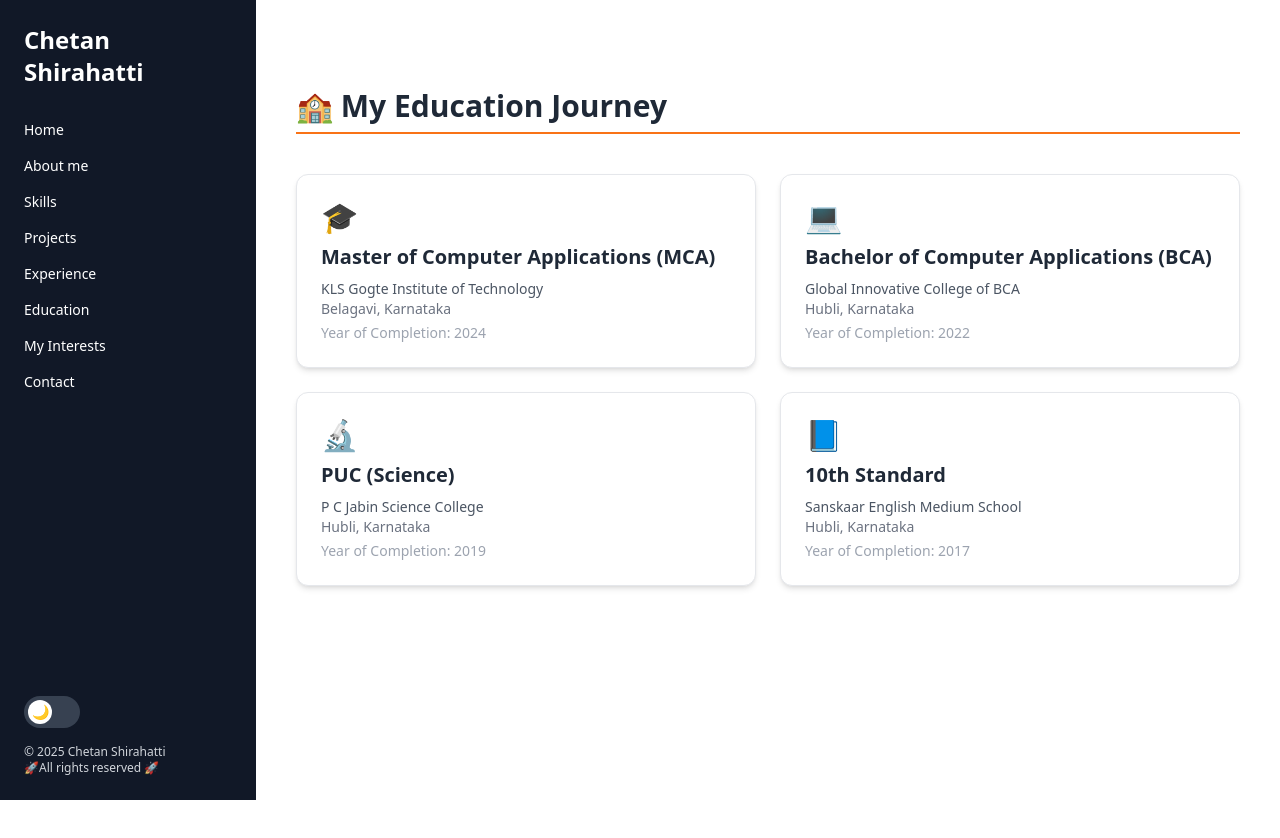
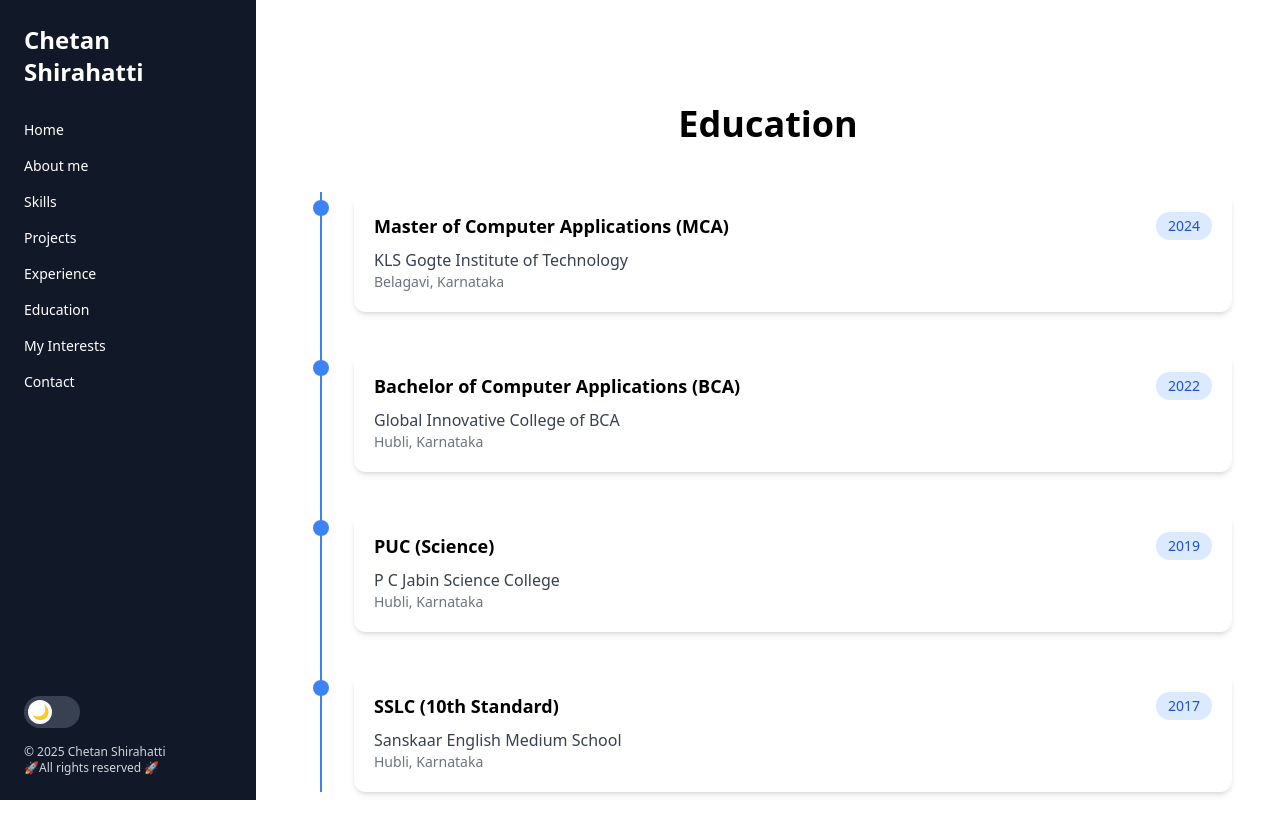
Before and after one commit to chetanshirahatti/portfolio-vite-react, a React (Vite) app: page /Education in a window 1280 px wide. Shown: the top 838 px of the page. Before the commit the page ends 800 px from the top, so only its background shows below. Built offline with nearby package versions, Linux system fonts and the light colour scheme.

Commit message:
Refactor Education component and improved layout
Updated the Education component to replace 'address' with 'location' and modified degree names for clarity. Enhanced the layout and animation effects for improved presentation.

```diff
--- a/src/pages/Education.jsx
+++ b/src/pages/Education.jsx
@@ -1,70 +1,76 @@
-// src/pages/Education.jsx
+
 import React from "react";
 import { motion } from "framer-motion";
 
 const educationData = [
   {
-    emoji: "🎓",
     degree: "Master of Computer Applications (MCA)",
     institution: "KLS Gogte Institute of Technology",
-    address: "Belagavi, Karnataka",
+    location: "Belagavi, Karnataka",
     year: "2024",
   },
   {
-    emoji: "💻",
     degree: "Bachelor of Computer Applications (BCA)",
     institution: "Global Innovative College of BCA",
-    address: "Hubli, Karnataka",
+    location: "Hubli, Karnataka",
     year: "2022",
   },
-
   {
-    emoji: "🔬",
     degree: "PUC (Science)",
     institution: "P C Jabin Science College",
-    address: "Hubli, Karnataka",
+    location: "Hubli, Karnataka",
     year: "2019",
   },
-
   {
-    emoji: "📘",
-    degree: "10th Standard",
+    degree: "SSLC (10th Standard)",
     institution: "Sanskaar English Medium School",
-    address: "Hubli, Karnataka",
+    location: "Hubli, Karnataka",
     year: "2017",
   },
-
-
 ];
 
 const Education = () => {
   return (
-    <section className="max-w-6xl mx-auto px-4 py-16 text-gray-800">
-      <h2 className="text-3xl font-bold mb-10 border-b-2 pb-2 border-orange-500 dark:text-gray-200">
-         🏫 My Education Journey
-      </h2>
-      <div className="grid grid-cols-1 sm:grid-cols-2 md:grid-cols-2 gap-6">
+    <section className="max-w-5xl mx-auto px-6 py-20">
+      <motion.h2
+        className="text-4xl font-bold text-center mb-12 dark:text-white"
+        initial={{ opacity: 0, y: -20 }}
+        whileInView={{ opacity: 1, y: 0 }}
+      >
+        Education
+      </motion.h2>
+
+      <div className="relative border-l-2 border-blue-500 ml-4">
         {educationData.map((item, index) => (
           <motion.div
             key={index}
-            className="bg-white shadow-md rounded-xl p-6 border border-gray-200"
-            whileHover={{ scale: 1.03 }}
-            whileTap={{ scale: 0.98 }}
-            initial={{ opacity: 0, y: 50 }}
-            animate={{ opacity: 1, y: 0 }}
-            transition={{ duration: 0.4, delay: index * 0.1 }}
+            className="mb-10 ml-8"
+            initial={{ opacity: 0, x: -30 }}
+            whileInView={{ opacity: 1, x: 0 }}
+            transition={{ delay: index * 0.15 }}
           >
-            <div className="text-3xl mb-2">{item.emoji}</div>
-            <h3 className="text-xl font-semibold text-gray-800">
-              {item.degree}
-            </h3>
-            <p className="text-sm text-gray-600 mt-2 font-medium">
-              {item.institution}
-            </p>
-            <p className="text-sm text-gray-500">{item.address}</p>
-            <p className="text-sm text-gray-400 mt-1">
-              Year of Completion: {item.year}
-            </p>
+            {/* Timeline Dot */}
+            <div className="absolute w-4 h-4 bg-blue-500 rounded-full -left-[9px] mt-2"></div>
+
+            <div className="bg-white dark:bg-gray-800 rounded-xl shadow-md p-5 hover:shadow-xl transition duration-300">
+              <div className="flex justify-between items-center flex-wrap gap-2">
+                <h3 className="text-lg font-semibold dark:text-white">
+                  {item.degree}
+                </h3>
+
+                <span className="px-3 py-1 text-sm bg-blue-100 text-blue-700 rounded-full">
+                  {item.year}
+                </span>
+              </div>
+
+              <p className="text-gray-700 dark:text-gray-300 mt-2 font-medium">
+                {item.institution}
+              </p>
+
+              <p className="text-gray-500 text-sm">
+                {item.location}
+              </p>
+            </div>
           </motion.div>
         ))}
       </div>
```
